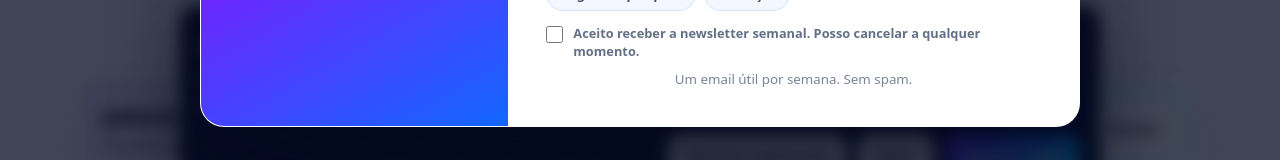
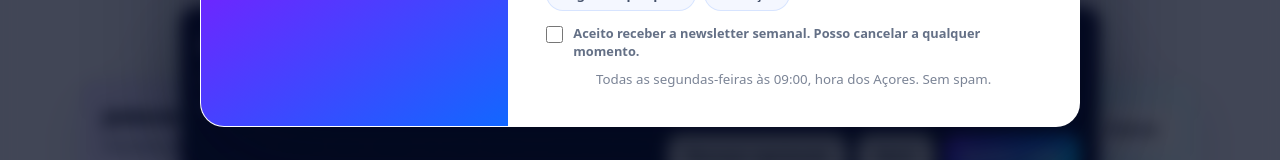
Before and after one commit to pjfmg/aqua-ai-tools-site, a React (Vite) app: page / in a window 1280 px wide. Both pictures are taken after a click on the button "Escolher temas →". Shown: the part 1443-1603 px from the top of the page. Built offline with nearby package versions, Linux system fonts and the light colour scheme; no server answers.

Commit message:
copy: show weekly newsletter schedule

```diff
--- a/src/components/NewsletterSignup.jsx
+++ b/src/components/NewsletterSignup.jsx
@@ -155,7 +155,7 @@ export default function NewsletterSignup() {
                 <span>{isEn ? 'I agree to receive the weekly newsletter. I can unsubscribe at any time.' : 'Aceito receber a newsletter semanal. Posso cancelar a qualquer momento.'}</span>
               </label>
               {message ? <p className="newsletterForm__error" role="alert">{message}</p> : null}
-              <small className="newsletterForm__finePrint">{isEn ? 'One useful email per week. No spam.' : 'Um email útil por semana. Sem spam.'}</small>
+              <small className="newsletterForm__finePrint">{isEn ? 'Every Monday at 09:00 Azores time. No spam.' : 'Todas as segundas-feiras às 09:00, hora dos Açores. Sem spam.'}</small>
             </form>
           )}
         </div>
```
